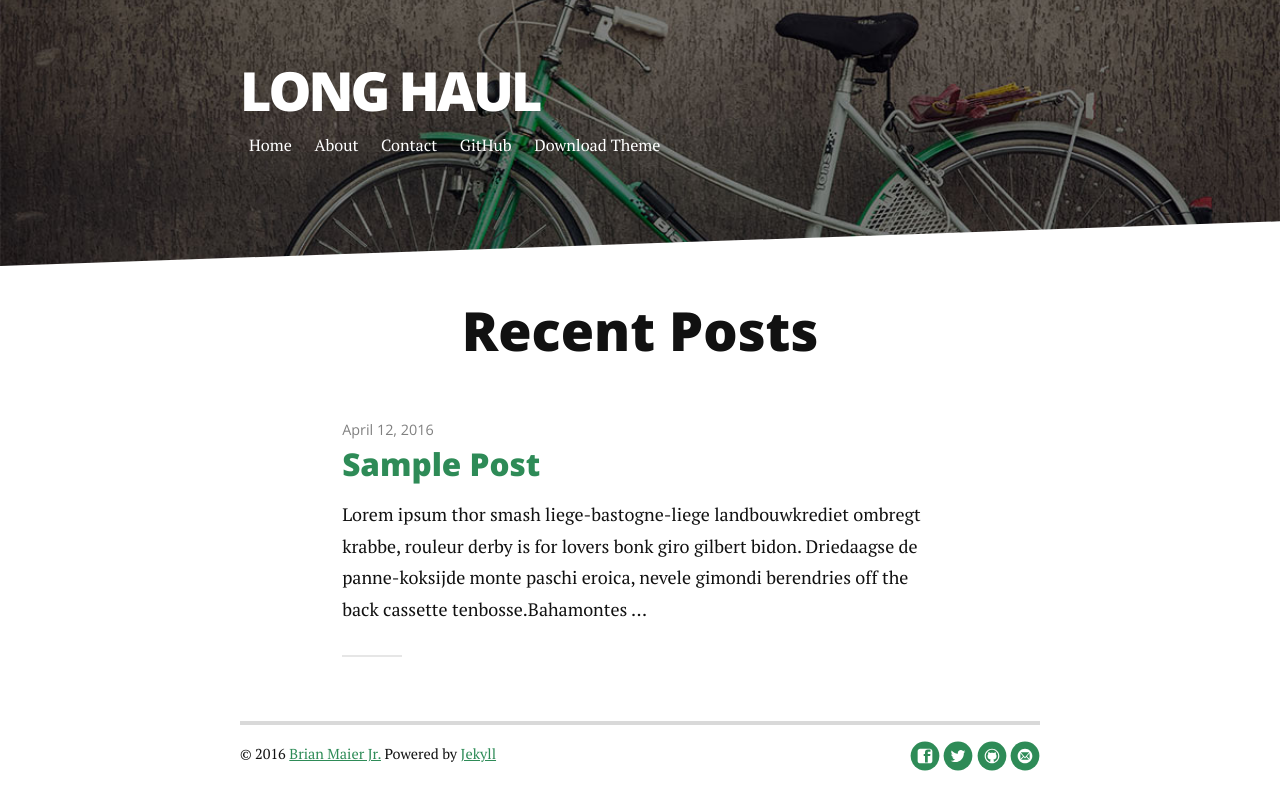
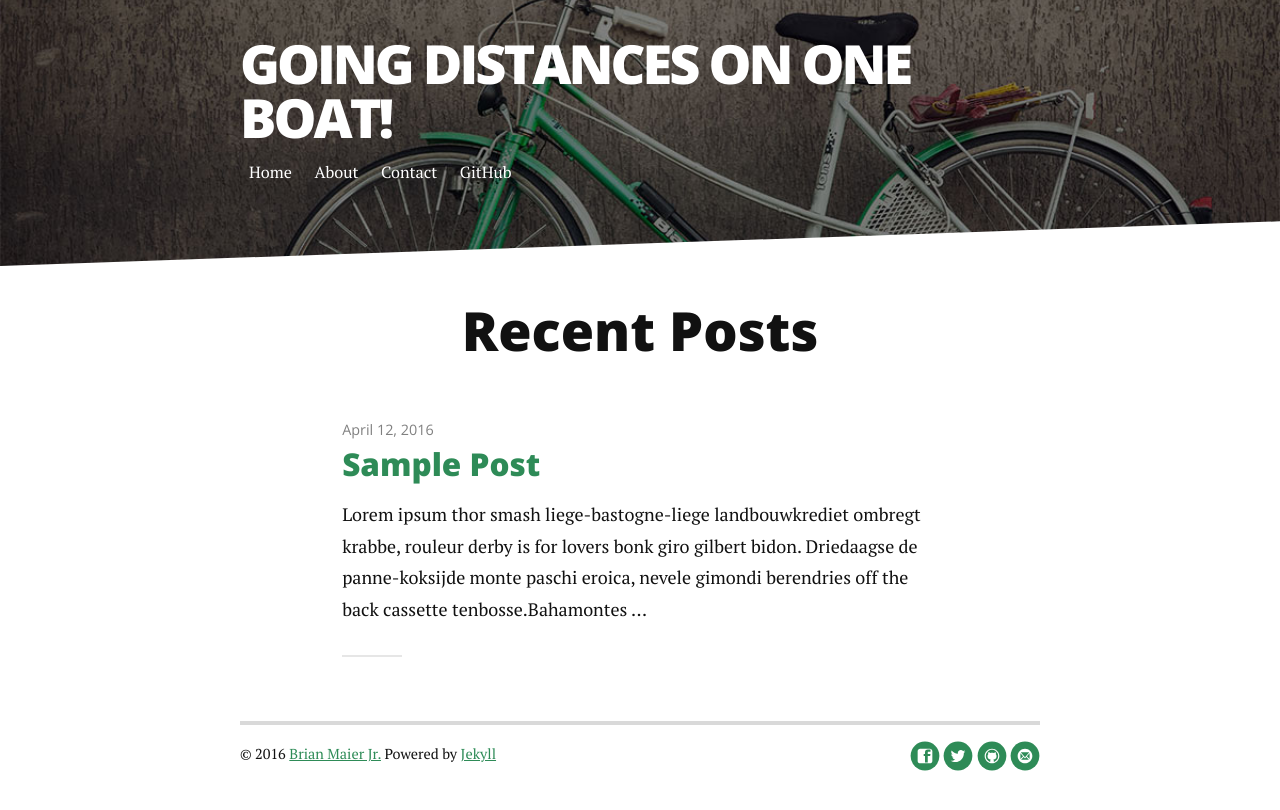
Before and after one commit to prerit2010/prerit2010.github.io, a Jekyll site: the page built from index.html, in a window 1280 px wide. Shown: the top 810 px of the page. Built offline with Jekyll 4.4.1, drawn with Linux system fonts in a browser that asks for light colours; nearby versions of some CDN libraries; the list of posts is cut into pages by our own code.

Commit message:
changed title and description

```diff
--- a/_config.yml
+++ b/_config.yml
@@ -1,5 +1,5 @@
-title: Long Haul
-description: Long Form Jekyll theme built with SASS / COMPASS / SUSY
+title: Going Distances on one Boat!
+description: Prerit's Blog
 
 url: http://prerit2010.github.com
 baseurl: ""
--- a/_includes/header.html
+++ b/_includes/header.html
@@ -8,8 +8,8 @@
                      <a href="{{ link.url | prepend: site.baseurl }}">{{ link.title }}</a>
                  </li>
                  {% endfor %}
-                 <li> <a href="https://github.com/brianmaierjr/long-haul" target="_blank">GitHub</a></li>
-                 <li><a href="https://github.com/brianmaierjr/long-haul/archive/master.zip">Download Theme</a></li>
+                 <li> <a href="https://github.com/prerit2010" target="_blank">GitHub</a></li>
+
              </ul>
          </nav>
      </div>
```
